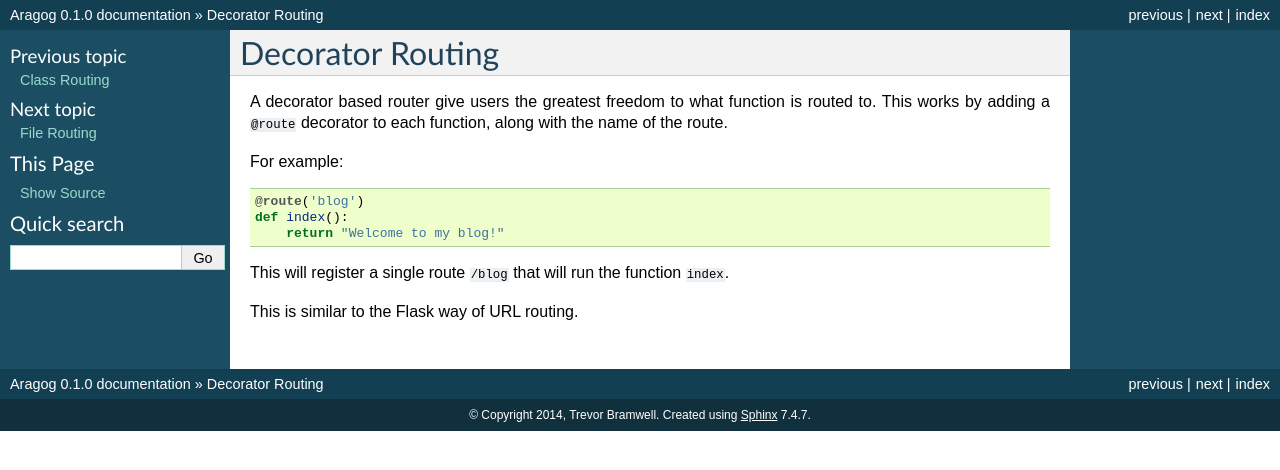
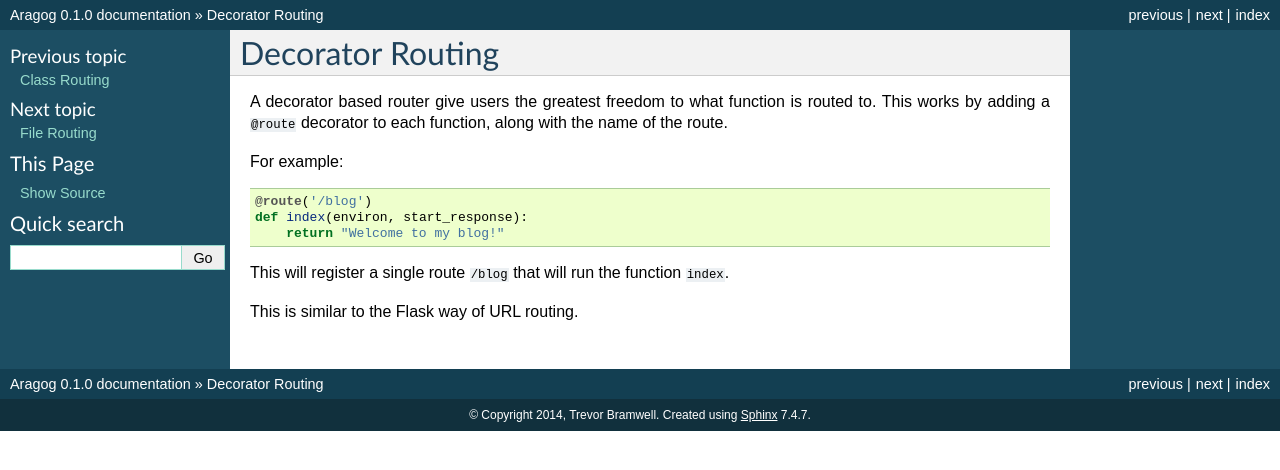
Before and after one commit to bramwelt/aragog, a Sphinx documentation site: the page built from docs/decorator.rst, in a window 1280 px wide. Shown: the top 470 px of the page. Built offline with Sphinx 7.4.7, drawn with Linux system fonts in a browser that asks for light colours.

Commit message:
Document decorator routing expects WSGI function.

```diff
--- a/docs/decorator.rst
+++ b/docs/decorator.rst
@@ -9,8 +9,8 @@ each function, along with the name of the route.
 
 For example::
 
-    @route('blog')
-    def index():
+    @route('/blog')
+    def index(environ, start_response):
         return "Welcome to my blog!"
 
 This will register a single route ``/blog`` that will run the function
```
